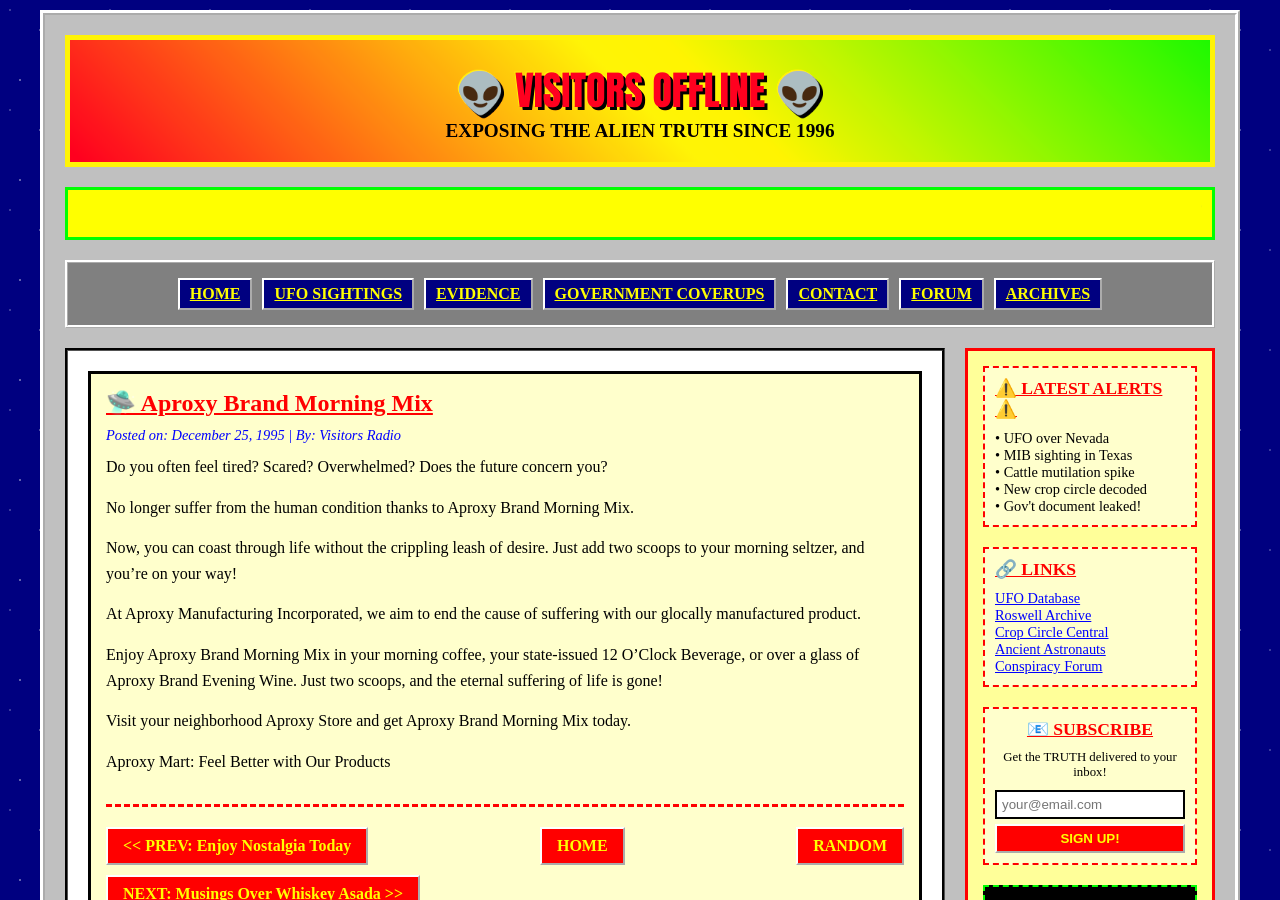
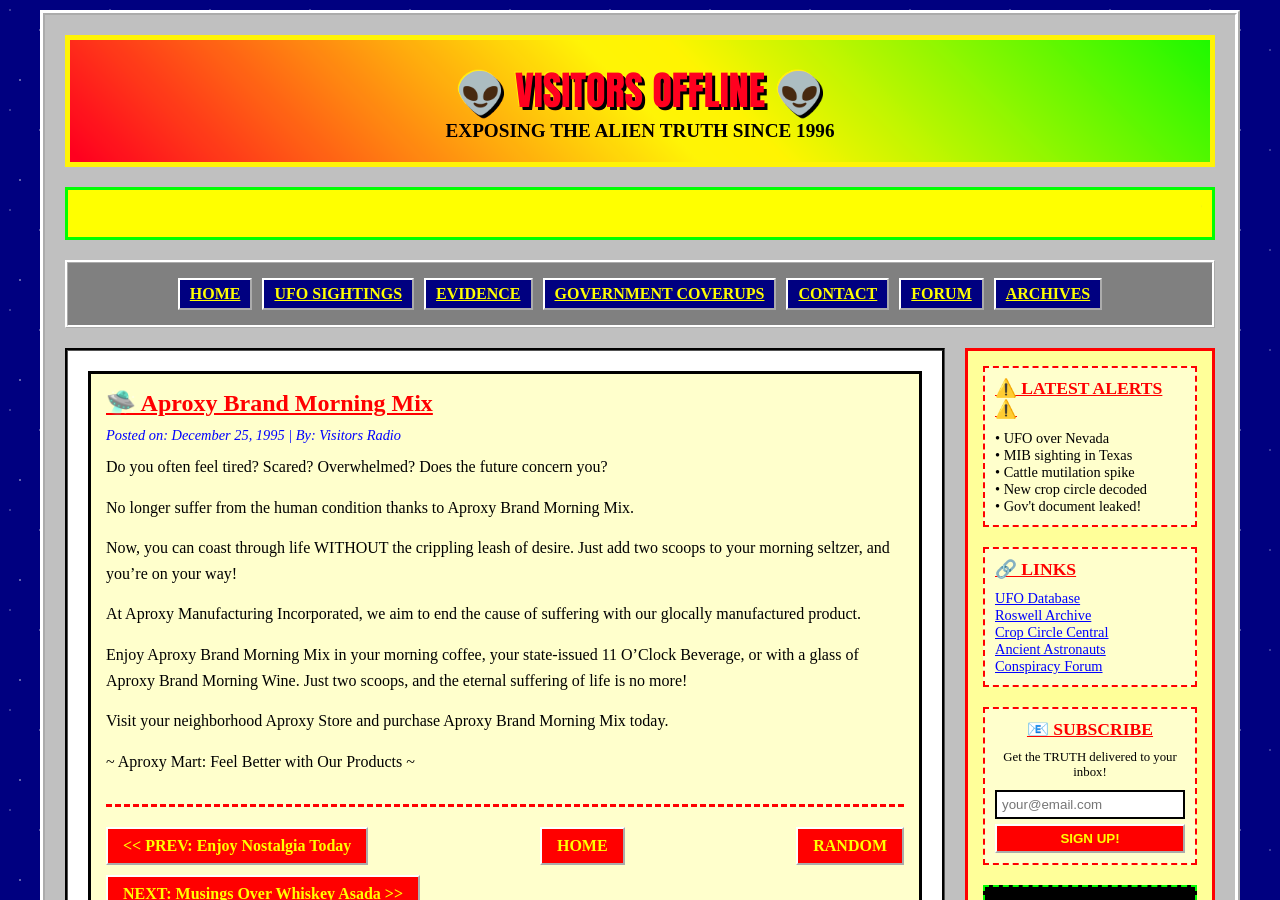
Before and after one commit to visitorsradio/offline, a Jekyll site: the page built from _posts/1995-12-25-aproxy-brand-morning-mix.md, in a window 1280 px wide and 900 px high. Built offline with Jekyll 4.4.1, drawn with Linux system fonts in a browser that asks for light colours.

Commit message:
Update 1995-12-25-aproxy-brand-morning-mix.md

```diff
--- a/_posts/1995-12-25-aproxy-brand-morning-mix.md
+++ b/_posts/1995-12-25-aproxy-brand-morning-mix.md
@@ -4,17 +4,16 @@ title: "Aproxy Brand Morning Mix"
 author: "Visitors Radio"
 date: 1995-12-25
 ---
-
 Do you often feel tired? Scared? Overwhelmed? Does the future concern you?
 
 No longer suffer from the human condition thanks to Aproxy Brand Morning Mix.
 
-Now, you can coast through life without the crippling leash of desire. Just add two scoops to your morning seltzer, and you're on your way!
+Now, you can coast through life WITHOUT the crippling leash of desire. Just add two scoops to your morning seltzer, and you're on your way!
 
 At Aproxy Manufacturing Incorporated, we aim to end the cause of suffering with our glocally manufactured product.
 
-Enjoy Aproxy Brand Morning Mix in your morning coffee, your state-issued 12 O'Clock Beverage, or over a glass of Aproxy Brand Evening Wine. Just two scoops, and the eternal suffering of life is gone!
+Enjoy Aproxy Brand Morning Mix in your morning coffee, your state-issued 11 O'Clock Beverage, or with a glass of Aproxy Brand Morning Wine. Just two scoops, and the eternal suffering of life is no more!
 
-Visit your neighborhood Aproxy Store and get Aproxy Brand Morning Mix today.
+Visit your neighborhood Aproxy Store and purchase Aproxy Brand Morning Mix today.
 
-Aproxy Mart: Feel Better with Our Products
+~ Aproxy Mart: Feel Better with Our Products ~
```
